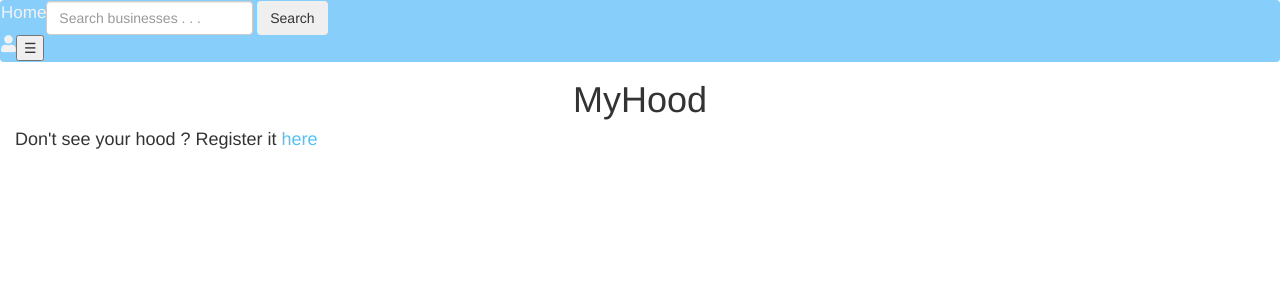
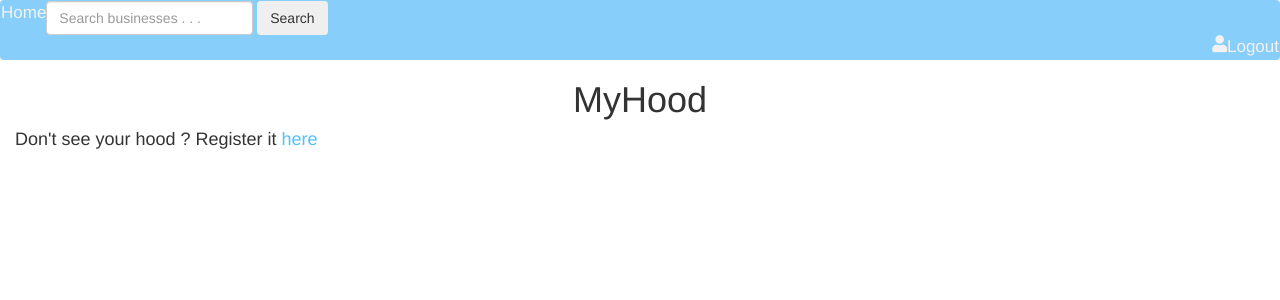
Before and after one commit to ruthjomo/myHood, a Django app: page / in a window 1280 px wide. Shown: the top 300 px of the page. Run offline with Django 3.2, Linux system fonts and the light colour scheme; data that the repository does not hold is empty; some libraries are stand-ins or nearby versions; some web fonts are replaced.

Commit message:
added more changes

```diff
--- a/hoodapp/templates/index.html
+++ b/hoodapp/templates/index.html
@@ -30,7 +30,7 @@
     <h4>Don't see your hood ?
       Register it <a style="color:#4fc3f7;" href="{% url 'add_hood'  %}">here</a>
     </h4>
-    <div class="card-columns">
+    <div class="card">
       {% for hood in hoods%}
 
       <div class="card border-info">
--- a/hoodapp/templates/navbar.html
+++ b/hoodapp/templates/navbar.html
@@ -43,24 +43,19 @@
       <input class="form-control mr-sm-2" type="search" placeholder="Search businesses . . ." aria-label="Search" name="business">
       <button class="btn btn-outline-success my-2 my-sm-0" type="submit">Search</button>
     </form>
-    <a href="{% url 'user_profile' username=user %}" class="fa fa-user"></a>
+    <div class="bt-dropdown bt-menu-user" style="float:right;">
+      <a href="{% url 'add_profile' %}" class="js-has-name text-black text-uppercase">{{user.username}}</a>
+      <a href="{% url 'add_profile' %}" class="fa fa-user"></a>
+      <a href="/logout">Logout</a>
 
-    <div class="row">
-      <div style="width:100%;">
-        <!-- Sidebar -->
-        <div class="w3-sidebar w3-bar-block w3-animate-left" style="display:none;z-index:5" id="mySidebar">
-          <button class="w3-bar-item w3-button w3-large" onclick="w3_close()">Close &times;</button>
-          <!--<a href="#" class="w3-bar-item w3-button w3-border-bottom" >Home</a>-->
-          <a href="{% url 'add_profile' %}" class="w3-bar-item w3-button w3-border-bottom">Add Profile</a>
-          <a href="/logout" class="w3-bar-item w3-button w3-border-bottom">Log Out</a>
-        </div>
+    </div>
 
         <!-- Page Content -->
-        <div class="w3-overlay w3-animate-opacity" onclick="w3_close()" style="cursor:pointer" id="myOverlay"></div>
+        <!-- <div class="w3-overlay w3-animate-opacity" onclick="w3_close()" style="cursor:pointer" id="myOverlay"></div>
 
         <div>
           <button class="w3-button w3-white w3-xxlarge" onclick="w3_open()">&#9776;</button>
-        </div>
+        </div> -->
 
         <script>
           function w3_open() {
```
